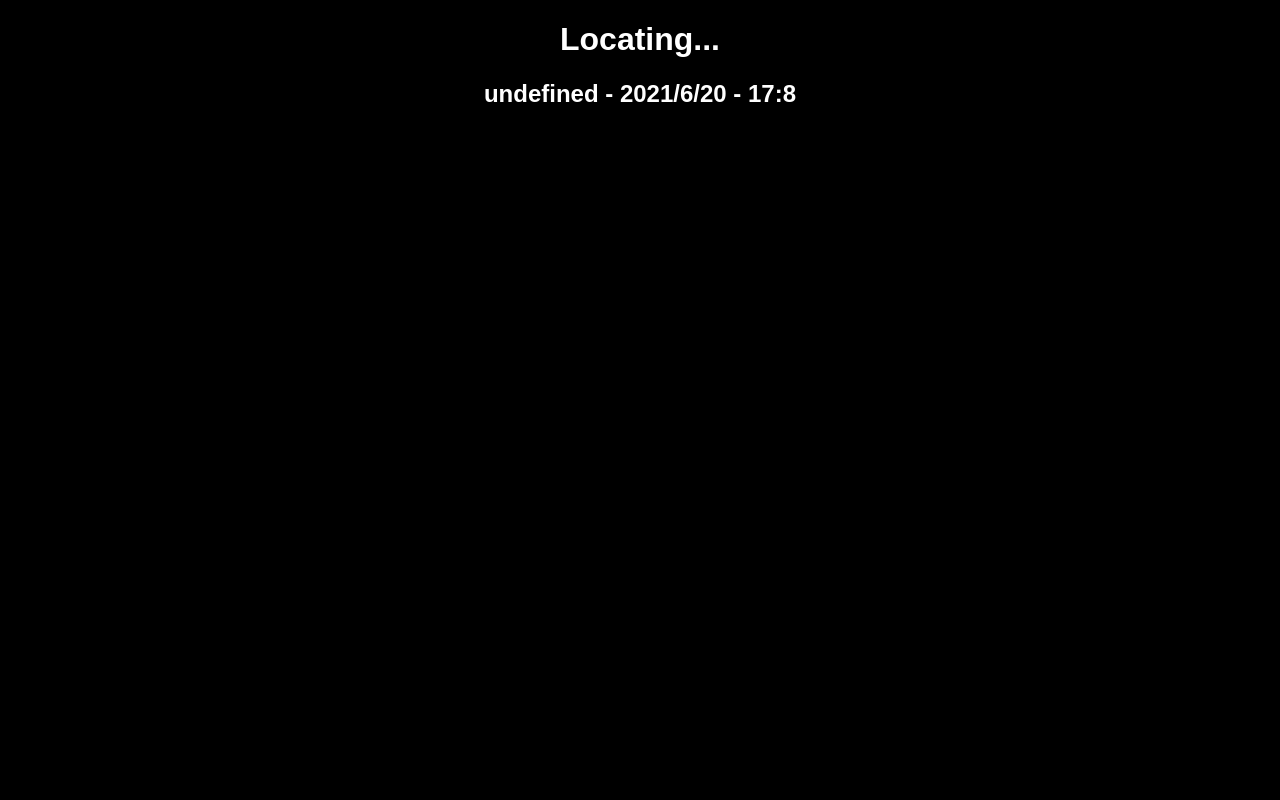
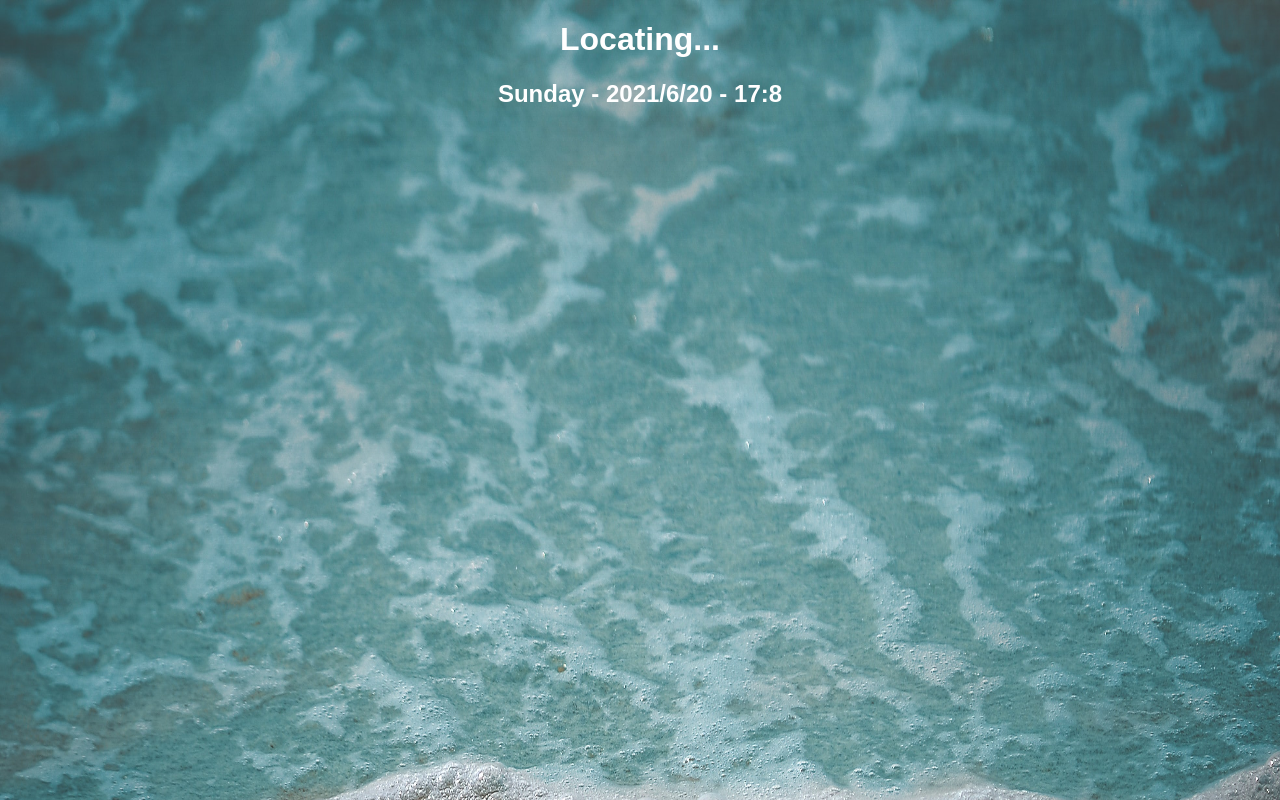
Before and after one commit to teddinotteddy/tropically, a plain HTML site: page index.html in a window 1280 px wide. Drawn offline with Linux system fonts and the light colour scheme.

Commit message:
Background Image

```diff
--- a/script.js
+++ b/script.js
@@ -1,10 +1,9 @@
-
-
 function getTime() {
   var today = new Date();
   var now = today.getDay();
-  var days = ["Monday", "Tuesday", "Wednesday", "Thursday", "Friday", "Saturday", "Sunday"];
-  var day = days[now - 1];
+  console.log(now)
+  var days = ["Sunday", "Monday", "Tuesday", "Wednesday", "Thursday", "Friday", "Saturday",];
+  var day = (now === 0) ? days[0]: days[now-1];
   var date = today.getFullYear()+'/'+(today.getMonth()+1)+'/'+today.getDate();
   var time = today.getHours() + ":" + today.getMinutes();
   var dateTime = day + " - " + date + " - " + time;
--- a/style.css
+++ b/style.css
@@ -2,7 +2,6 @@ html {
   font-family: arial;
   text-align: center;
   color: white;
-  background: black;
 }
 
 body {
@@ -12,3 +11,13 @@ body {
 a {
   color: white;
 }
+
+::selection {
+  background-color: cyan;
+}
+
+html {
+  background-image: url('tropicallybackground.jpg');
+  background-repeat: no-repeat;
+  background-size: 100% 1000%;
+}
```
Also changed, not shown: tropicallybackground.jpg (added).
